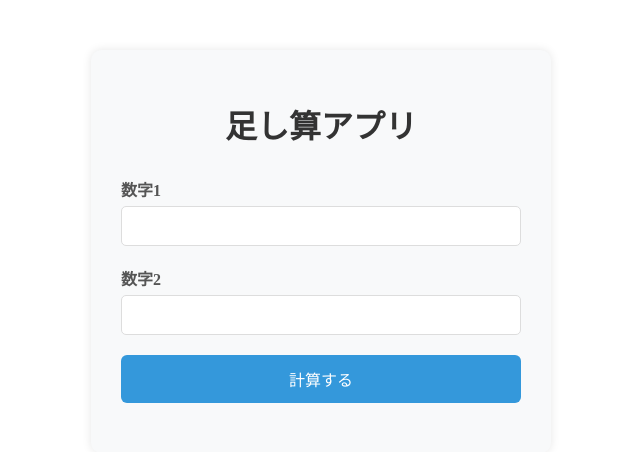
After one commit to tatti1204/first_app, a Rails app: page /calculator in a window 1280 px wide. The commit adds this page. Shown: the top 452 px of the page, without its empty margins (319-959 px from the left). Run offline with Rails 7, Linux system fonts and the light colour scheme; style sheets or scripts are compiled from the project's sources.

Commit message:
feat: add addition calculator app
- Created calculator controller with addition functionality
- Added calculator view with Japanese UI
- Added routes for calculator
- Added CSS styling for calculator interface
- Added link to calculator on home page

Co-authored-by: tatti1204 <tatti1204@users.noreply.github.com>

```diff
--- /dev/null
+++ b/app/assets/stylesheets/calculator.css
@@ -0,0 +1,86 @@
+.calculator-container {
+  max-width: 400px;
+  margin: 50px auto;
+  padding: 30px;
+  background-color: #f8f9fa;
+  border-radius: 10px;
+  box-shadow: 0 0 10px rgba(0, 0, 0, 0.1);
+}
+
+.calculator-container h1 {
+  text-align: center;
+  color: #333;
+  margin-bottom: 30px;
+}
+
+.form-group {
+  margin-bottom: 20px;
+}
+
+.form-group label {
+  display: block;
+  margin-bottom: 5px;
+  color: #555;
+  font-weight: bold;
+}
+
+.form-control {
+  width: 100%;
+  padding: 10px;
+  border: 1px solid #ddd;
+  border-radius: 5px;
+  font-size: 16px;
+  box-sizing: border-box;
+}
+
+.form-control:focus {
+  outline: none;
+  border-color: #007bff;
+  box-shadow: 0 0 0 0.2rem rgba(0, 123, 255, 0.25);
+}
+
+.btn {
+  width: 100%;
+  padding: 12px;
+  font-size: 16px;
+  font-weight: bold;
+  text-align: center;
+  text-decoration: none;
+  border: none;
+  border-radius: 5px;
+  cursor: pointer;
+  transition: background-color 0.3s;
+}
+
+.btn-primary {
+  background-color: #007bff;
+  color: white;
+}
+
+.btn-primary:hover {
+  background-color: #0056b3;
+}
+
+.result-section {
+  margin-top: 30px;
+  padding: 20px;
+  background-color: white;
+  border-radius: 5px;
+  border: 1px solid #ddd;
+}
+
+.result-section h2 {
+  color: #333;
+  margin-bottom: 10px;
+}
+
+.result {
+  font-size: 20px;
+  color: #555;
+  text-align: center;
+}
+
+.result strong {
+  color: #007bff;
+  font-size: 24px;
+}
--- /dev/null
+++ b/app/controllers/calculator_controller.rb
@@ -0,0 +1,13 @@
+class CalculatorController < ApplicationController
+  def index
+  end
+
+  def add
+    if params[:number1].present? && params[:number2].present?
+      @number1 = params[:number1].to_f
+      @number2 = params[:number2].to_f
+      @result = @number1 + @number2
+    end
+    render :index
+  end
+end
--- /dev/null
+++ b/app/views/calculator/index.html.erb
@@ -0,0 +1,28 @@
+<div class="calculator-container">
+  <h1>足し算アプリ</h1>
+
+  <%= form_with url: calculator_add_path, method: :post, local: true do |form| %>
+    <div class="form-group">
+      <%= form.label :number1, "数字1" %>
+      <%= form.number_field :number1, value: @number1, step: :any, class: "form-control", required: true %>
+    </div>
+
+    <div class="form-group">
+      <%= form.label :number2, "数字2" %>
+      <%= form.number_field :number2, value: @number2, step: :any, class: "form-control", required: true %>
+    </div>
+
+    <div class="form-group">
+      <%= form.submit "計算する", class: "btn btn-primary" %>
+    </div>
+  <% end %>
+
+  <% if @result.present? %>
+    <div class="result-section">
+      <h2>結果</h2>
+      <p class="result">
+        <%= @number1 %> + <%= @number2 %> = <strong><%= @result %></strong>
+      </p>
+    </div>
+  <% end %>
+</div>
--- a/app/views/home/index.html.erb
+++ b/app/views/home/index.html.erb
@@ -23,6 +23,11 @@
           <p>新しい投稿を作成できます</p>
           <%= link_to "新規投稿", posts_new_path, class: "btn btn-secondary" %>
         </div>
+        <div class="feature-card">
+          <h3>足し算アプリ</h3>
+          <p>数字を足し算できます</p>
+          <%= link_to "計算する", calculator_path, class: "btn btn-primary" %>
+        </div>
       </div>
     </section>
   </main>
--- a/config/routes.rb
+++ b/config/routes.rb
@@ -4,4 +4,7 @@ Rails.application.routes.draw do
   get 'posts', to: 'posts#index'
   get 'posts/new', to: 'posts#new'
   post 'posts', to: 'posts#create'
+
+  get 'calculator', to: 'calculator#index'
+  post 'calculator/add', to: 'calculator#add'
 end
```
